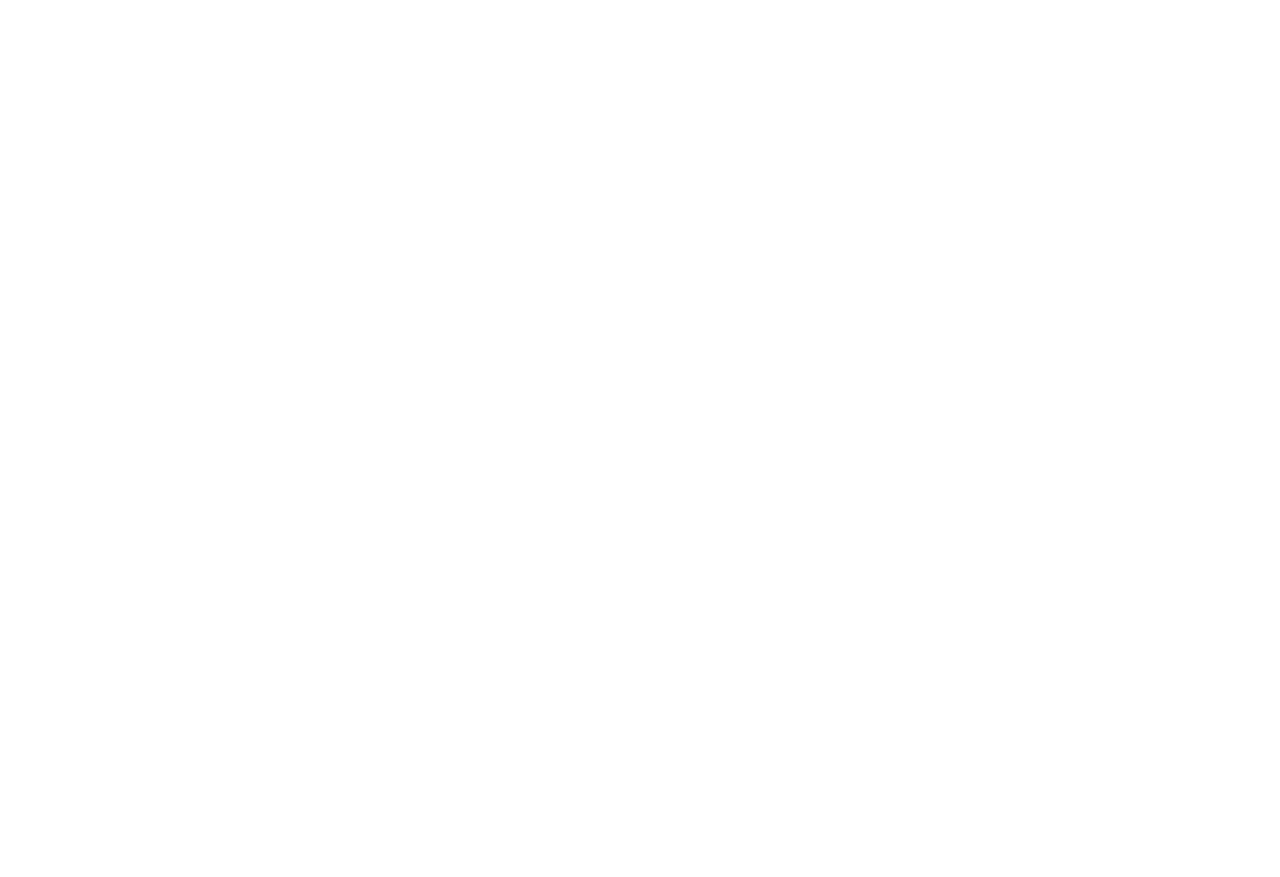
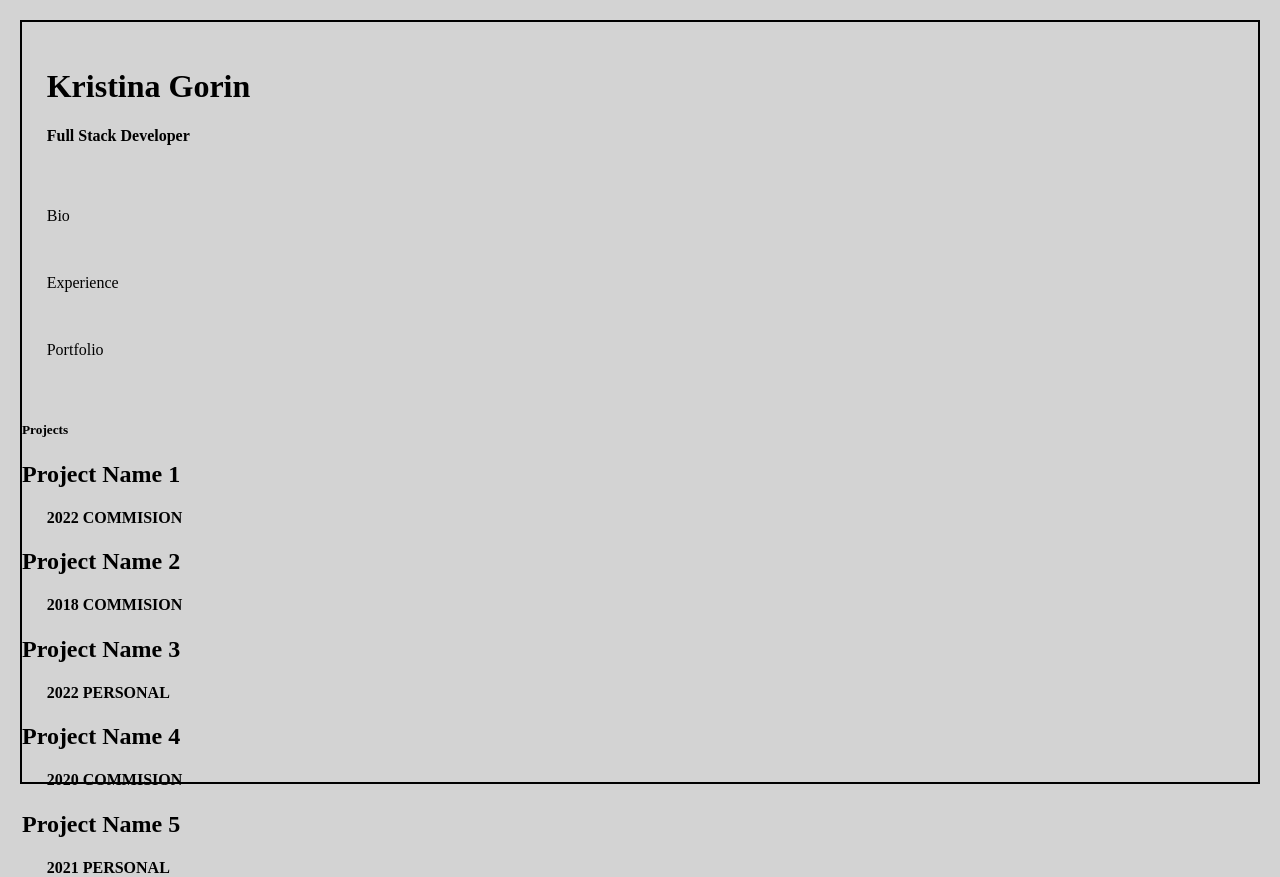
Before and after one commit to kristina-gorin/html-project-profile-site, a plain HTML site: page portfolio.html in a window 1280 px wide. Before the commit the page ends 800 px from the top, so only its background shows below. Drawn offline with Linux system fonts and the light colour scheme.

Commit message:
home page

```diff
--- a/bio.css
+++ b/bio.css
@@ -9,6 +9,6 @@ h1{
     margin: 100px;
 }
 body{
-    height: 100vh;
+    height: 95vh;
     border: 2px solid black;
 }
--- /dev/null
+++ b/experience.css
@@ -0,0 +1,6 @@
+nav{
+    display: flex;
+    flex-direction: column;
+    justify-content: space-between;
+    ;
+}
--- a/index.css
+++ b/index.css
@@ -1,17 +1,20 @@
+@import url('https://fonts.googleapis.com/css2?family=Cormorant+Unicase&family=Sono:wght@300&display=swap');
 #homePageText{
     position: absolute;
     bottom: 5px;
     right: 5px;
     padding: 10px;
     margin: 15px;
-
+    width:150px;
+    display: flex;
+    flex-wrap: wrap;
 
 }
 nav{
     display: flex;
     flex-direction: column;
     justify-content: space-between;
-    ;
+
 }
 ul{
     list-style-type: none;
@@ -39,6 +42,11 @@ a:hover{
 body{
     background-color: lightgray;
     border: 2px solid black;
-    height: 100vh;
+    height: 95vh;
     margin: 20px;
+    font-family: 'Cormorant Unicase', serif;
+    /* font-family: 'Sono', sans-serif; */
+    background-image: url("https://media.istockphoto.com/id/1349193574/vector/hand-painted-abstract-watercolor-as-background.jpg?s=612x612&w=0&k=20&c=hn42zlgn39CRDSpES0EIOlgWPeaWizBGGcw1VISyyUA=");
+    background-size: cover;
+    /* box-sizing: border-box; */
 }
--- /dev/null
+++ b/portfolio.css
@@ -0,0 +1,35 @@
+nav{
+    display: flex;
+    flex-direction: column;
+    justify-content: space-between;
+    ;
+}
+ul{
+    list-style-type: none;
+    padding: 0;
+
+}
+li{
+    padding: 2%;
+}
+h1{
+    padding:2%;
+    padding-bottom: 0;
+}
+h4{
+    padding-left: 2%;
+    padding-top: 0;
+}
+a{
+    text-decoration: none;
+    color: black;
+}
+a:hover{
+    color: rgb(85, 79, 79);
+}
+body{
+    background-color: lightgray;
+    border: 2px solid black;
+    height: 95vh;
+    margin: 20px;
+}
--- a/portfolio.html
+++ b/portfolio.html
@@ -0,0 +1,38 @@
+<!DOCTYPE html>
+<html lang="en">
+<head>
+    <meta charset="UTF-8">
+    <meta http-equiv="X-UA-Compatible" content="IE=edge">
+    <meta name="viewport" content="width=device-width, initial-scale=1.0">
+    <title>Document</title>
+    <!--CSS STYLES-->
+    <link rel="stylesheet" href="portfolio.css"/>
+</head>
+<body>
+    <!--navbar-->
+    <h1> Kristina Gorin</h1>
+    <h4>Full Stack Developer</h4>
+        <nav>
+        <ul>
+            <li><a href="bio.html" class="nav-link">Bio</a></li>
+            <li><a href="experience.html" class="nav-link">Experience</a></li>
+            <li><a href="portfolio.html" class="nav-link">Portfolio</a></li>
+        </ul>
+    </nav>
+    <h5 id="Projects">Projects</h5>
+    <h2 class="projectName">Project Name 1</h2>
+    <h4 class="projectDetails">2022 COMMISION</h4>
+    <h2 class="projectName">Project Name 2</h2>
+    <h4 class="projectDetails">2018 COMMISION</h4>
+    <h2 class="projectName">Project Name 3</h2>
+    <h4 class="projectDetails">2022 PERSONAL</h4>
+    <h2 class="projectName">Project Name 4</h2>
+    <h4 class="projectDetails">2020 COMMISION</h4>
+    <h2 class="projectName">Project Name 5</h2>
+    <h4 class="projectDetails">2021 PERSONAL</h4>
+
+
+
+
+</body>
+</html>
```
Also changed, not shown: bio.html (+10 -0 lines), experience.html (+42 -0 lines), index.html (+2 -0 lines).
